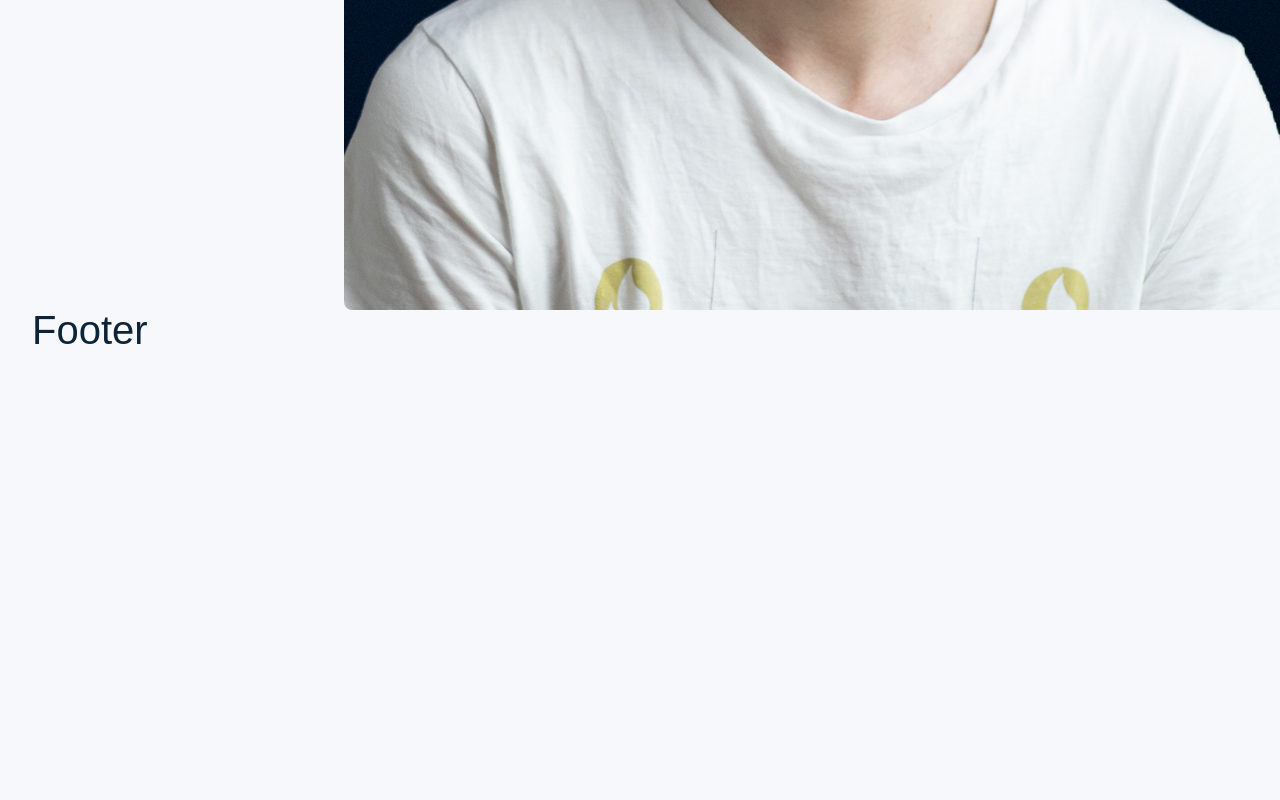
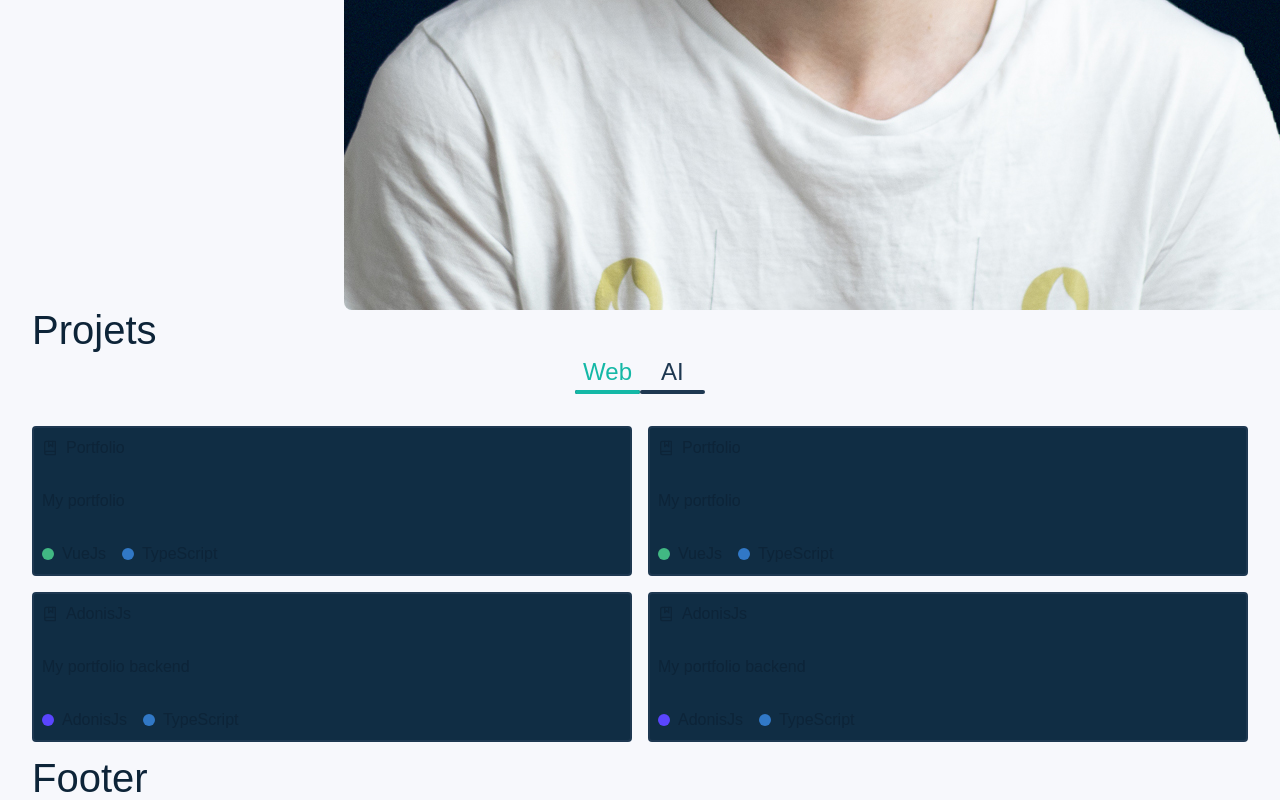
Before and after one commit to FeckNeck/mathisdousse.fr, a Vue app: page / in a window 1280 px wide. Shown: the part 1530-2330 px from the top of the page. Before the commit the page ends 1882 px from the top, so only its background shows below. Built offline with nearby package versions, Linux system fonts and the light colour scheme; a web font is replaced by a local one.

Commit message:
feat: add projects

```diff
--- /dev/null
+++ b/src/pages/home/components/projects.vue
@@ -0,0 +1,243 @@
+<script setup lang="ts">
+import { computed, ref } from 'vue';
+import type { Category, Language, CategoryProjects } from '@/types';
+import { BookMarked } from 'lucide-vue-next';
+
+const vue: Language = { name: 'VueJs', color: '#41b883' };
+const adonis: Language = { name: 'AdonisJs', color: '#5a45fe' };
+const typescript: Language = { name: 'TypeScript', color: '#3178C6' };
+
+const python: Language = { name: 'Python', color: '#3572A5' };
+const r: Language = { name: 'R', color: '#198CE7' };
+
+const categoriesProjects: CategoryProjects[] = [
+  {
+    category: 'Web',
+    projects: [
+      {
+        title: 'Portfolio',
+        description: 'My portfolio',
+        languages: [vue, typescript],
+        link: 'marwen.dev',
+      },
+      {
+        title: 'AdonisJs',
+        description: 'My portfolio backend',
+        languages: [adonis, typescript],
+        link: 'marwen.dev',
+      },
+      {
+        title: 'Portfolio',
+        description: 'My portfolio',
+        languages: [vue, typescript],
+        link: 'marwen.dev',
+      },
+      {
+        title: 'AdonisJs',
+        description: 'My portfolio backend',
+        languages: [adonis, typescript],
+        link: 'marwen.dev',
+      },
+      {
+        title: 'Portfolio',
+        description: 'My portfolio',
+        languages: [vue, typescript],
+        link: 'marwen.dev',
+      },
+      {
+        title: 'AdonisJs',
+        description: 'My portfolio backend',
+        languages: [adonis, typescript],
+        link: 'marwen.dev',
+      },
+    ],
+  },
+  {
+    category: 'AI',
+    projects: [
+      {
+        title: 'Python',
+        description: 'Python projects',
+        languages: [python],
+        link: 'marwen.dev',
+      },
+      {
+        title: 'R',
+        description: 'R projects',
+        languages: [r],
+        link: 'marwen.dev',
+      },
+    ],
+  },
+];
+
+const projectsRefs = ref<HTMLInputElement[] | null[]>([]);
+
+const categories = computed(() => categoriesProjects.map((c) => c.category));
+const activeCategory = ref<number>(0);
+
+const changeCategory = (index: number) => {
+  activeCategory.value = index;
+  projectsRefs.value[index]?.scrollIntoView({ behavior: 'smooth' });
+};
+</script>
+
+<template>
+  <section>
+    <div class="container">
+      <p class="title">Projets</p>
+      <div class="projects">
+        <div class="projects__categories">
+          <button
+            v-for="(category, index) in categories"
+            :key="category + index"
+            :class="{
+              'projects__categories-btn--active': index === activeCategory,
+            }"
+            class="projects__categories-btn"
+            @click="changeCategory(index)">
+            {{ category }}
+          </button>
+          <span
+            :style="{
+              transform: `translateX(${activeCategory * 100}%)`,
+            }"></span>
+        </div>
+        <div class="projects__wrapper">
+          <div
+            v-for="(cp, index) in categoriesProjects"
+            :key="cp.category + index"
+            ref="projectsRefs"
+            class="projects__wrapper__content">
+            <div
+              v-for="project in cp.projects"
+              :key="project.title"
+              class="projects__wrapper__content__item">
+              <div class="d-flex items-center g-2">
+                <BookMarked :size="16" />
+                <p>{{ project.title }}</p>
+              </div>
+              <p>{{ project.description }}</p>
+              <div class="d-flex items-center g-4">
+                <div
+                  v-for="(language, index) in project.languages"
+                  :key="language.name + index"
+                  class="d-flex items-center g-2">
+                  <span :style="{ backgroundColor: language.color }"></span>
+                  <p>{{ language.name }}</p>
+                </div>
+              </div>
+            </div>
+          </div>
+        </div>
+      </div>
+    </div>
+  </section>
+</template>
+
+<style scoped lang="scss">
+.projects {
+  display: flex;
+  flex-direction: column;
+  align-items: center;
+  gap: 2rem;
+
+  &__categories {
+    display: grid;
+    grid-template-columns: 1fr 1fr;
+    position: relative;
+
+    &-btn {
+      background: none;
+      border: none;
+      cursor: pointer;
+      position: relative;
+      color: var(--gray-700);
+      font-size: 1.5rem;
+      padding: 0.25rem 0.5rem;
+      transition: color 0.3s ease-in-out;
+
+      &::before {
+        content: '';
+        position: absolute;
+        width: 100%;
+        height: 4px;
+        border-radius: 8px;
+        background: var(--gray-700);
+        z-index: 10;
+        bottom: 0;
+        left: 0;
+        right: 0;
+      }
+
+      &:hover {
+        color: var(--teal);
+      }
+
+      &--active {
+        color: var(--teal);
+      }
+    }
+
+    > span {
+      position: absolute;
+      width: 50%;
+      height: 4px;
+      border-radius: 8px;
+      background: var(--teal);
+      z-index: 15;
+      bottom: 0;
+      left: 0;
+      right: 0;
+      transition: transform 0.5s ease;
+    }
+  }
+
+  &__wrapper {
+    display: flex;
+    justify-content: flex-start;
+    gap: 3rem;
+    position: relative;
+    overflow-x: hidden;
+    width: 100%;
+
+    &__content {
+      display: grid;
+      gap: 1rem;
+      grid-auto-flow: column;
+      grid-template-rows: repeat(2, minmax(150px, 1fr));
+      grid-auto-columns: calc((100% - 1rem) / 2);
+      overflow-x: auto;
+      scroll-snap-type: x mandatory;
+      padding-bottom: 1rem;
+      flex-shrink: 0;
+      width: 100%;
+
+      &__item {
+        display: flex;
+        flex-direction: column;
+        align-items: flex-start;
+        padding: 0.5rem;
+        justify-content: space-between;
+        border-radius: 0.25rem;
+        border: 2px solid var(--gray-700);
+        background-color: var(--gray-800);
+        scroll-snap-align: start;
+        // scroll-behavior: smooth;
+
+        span {
+          width: 0.75rem;
+          height: 0.75rem;
+          border-radius: 50%;
+        }
+      }
+    }
+
+    @media (max-width: 768px) {
+      &__content {
+        grid-auto-columns: calc((100% - 1rem) / 1);
+      }
+    }
+  }
+}
+</style>
--- a/src/pages/home/main.vue
+++ b/src/pages/home/main.vue
@@ -1,12 +1,14 @@
 <script setup lang="ts">
 import Hero from './components/hero.vue';
 import About from './components/about.vue';
+import Projects from './components/projects.vue';
 </script>
 
 <template>
   <main>
     <Hero />
     <About />
+    <Projects />
   </main>
 </template>
 
--- /dev/null
+++ b/src/types/index.ts
@@ -0,0 +1,25 @@
+export interface Language {
+  name: string;
+  color: string;
+}
+
+export type Category = 'Web' | 'AI';
+
+const vue: Language = { name: 'VueJs', color: '#41b883' };
+const adonis: Language = { name: 'AdonisJs', color: '#5a45fe' };
+const typescript: Language = { name: 'TypeScript', color: '#3178C6' };
+
+const python: Language = { name: 'Python', color: '#3572A5' };
+const r: Language = { name: 'R', color: '#198CE7' };
+
+export interface Project {
+  title: string;
+  description: string;
+  link: string;
+  languages: Language[];
+}
+
+export interface CategoryProjects {
+  category: Category;
+  projects: Project[];
+}
```
